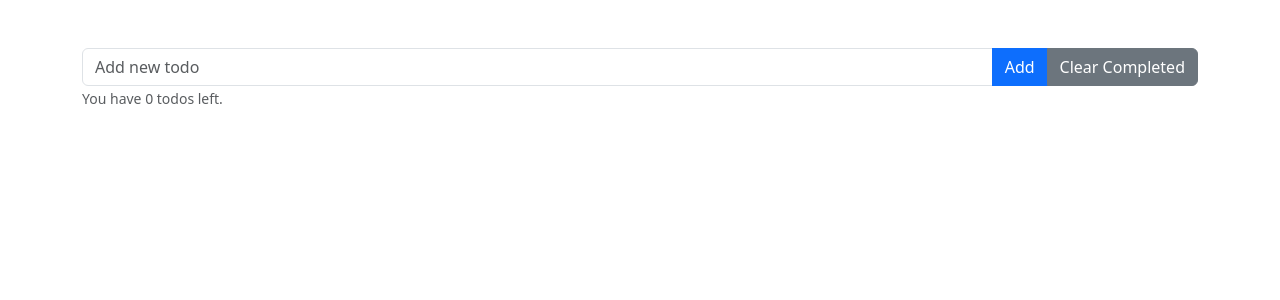
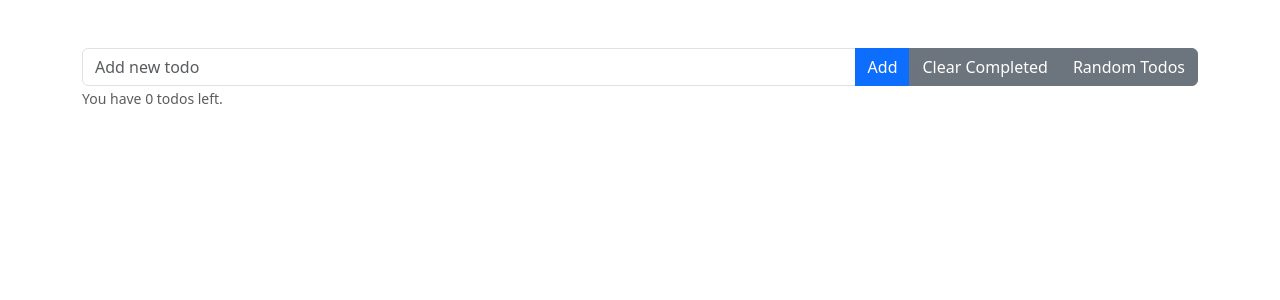
Before and after one commit to zoltalar/react-todo, a React (Create React App) app: page / in a window 1280 px wide. Shown: the top 300 px of the page. Built offline with nearby package versions, Linux system fonts and the light colour scheme.

Commit message:
random todos

```diff
--- a/src/App.js
+++ b/src/App.js
@@ -1,22 +1,22 @@
-import 'bootstrap/dist/css/bootstrap.min.css';
+import 'bootstrap/dist/css/bootstrap.min.css'
 
-import { useEffect, useState, useRef } from 'react';
-import { Col, Container, Row, Button, Form, InputGroup } from 'react-bootstrap';
-import { v4 as uuidv4 } from 'uuid';
+import { useEffect, useState, useRef } from 'react'
+import { Col, Container, Row, Button, Form, InputGroup } from 'react-bootstrap'
+import { v4 as uuidv4 } from 'uuid'
 
-import TodoList from './components/TodoList';
+import TodoList from './components/TodoList'
 
 function App() {
-  const [todos, setTodos] = useState([]);
-  const newTodo = useRef();
+  const [todos, setTodos] = useState([])
+  const newTodo = useRef()
 
   function addNewTodo(e) {
-      const name = newTodo.current.value;
+      const name = newTodo.current.value
       if (name) {
           setTodos(oldTodos => {
-              return [...oldTodos, { id: uuidv4(), name, completed: false }];
+              return [...oldTodos, { id: uuidv4(), name, completed: false }]
           })
-          newTodo.current.value = '';
+          newTodo.current.value = ''
       }
   }
 
@@ -32,6 +32,23 @@ function App() {
     setTodos(newTodos)
   }
 
+  function randomTodos() {
+    const names = [
+      'Fill up the car',
+      'Walk the dog',
+      'Buy groceries',
+      'Learn React',
+      'Learn Nuxt 3',
+      'Learn Symfony',
+      'Write better code'
+    ]
+    let todos = names
+      .map(name => ({ id: uuidv4(), name, completed: false, sort: Math.random() }))
+      .sort((a, b) => a.sort - b.sort)
+      .slice(0, 5)
+    setTodos(todos)
+  }
+
   return (
     <Container>
       <Row>
@@ -43,6 +60,9 @@ function App() {
               </Button>
               <Button variant="secondary" onClick={ clearCompletedTodos }>
                   Clear Completed
+              </Button>
+              <Button variant="secondary" onClick={ randomTodos }>
+                  Random Todos
               </Button>
           </InputGroup>
           <Form.Text muted>
```
Also changed, not shown: src/index.js (+4 -4 lines).
